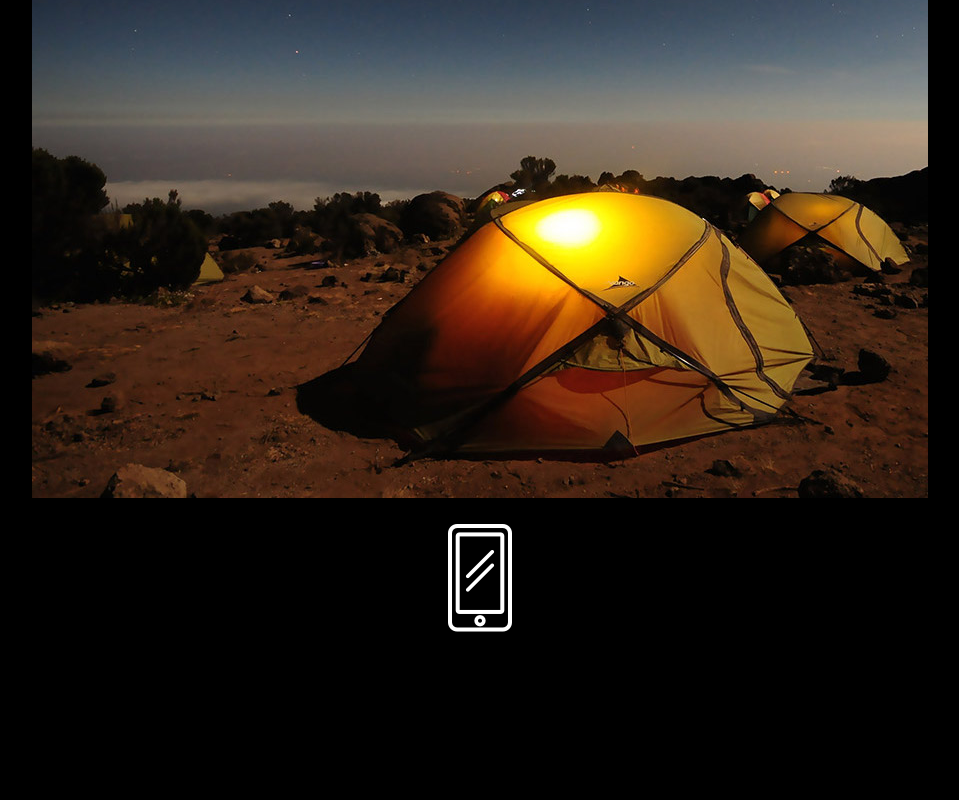
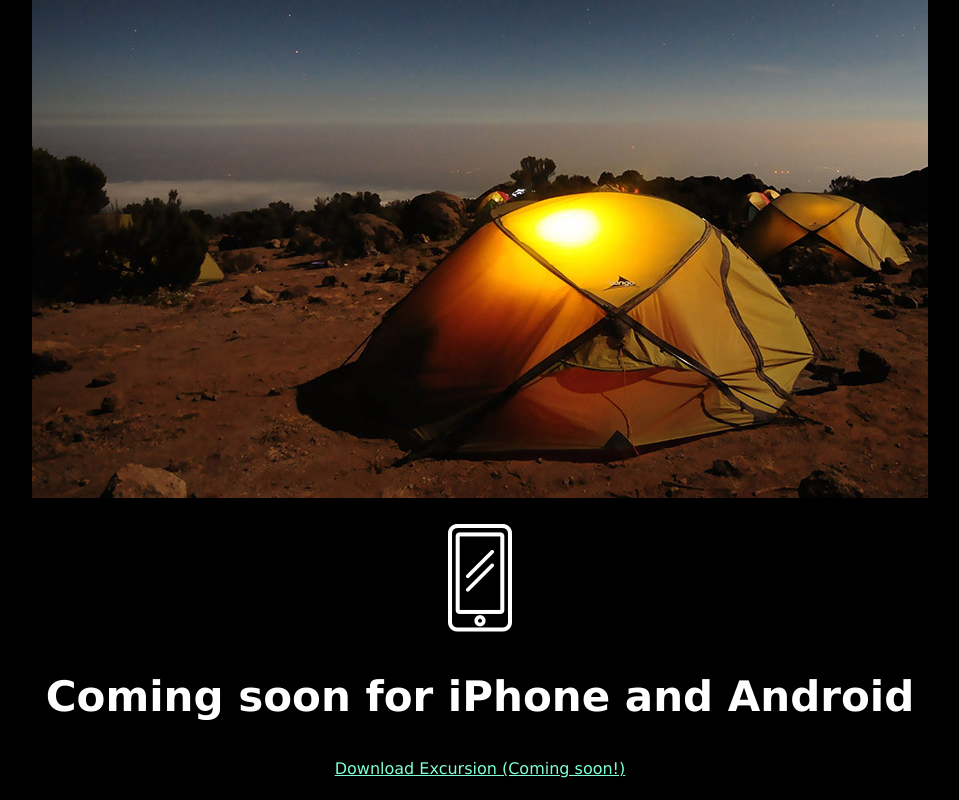
Before and after one commit to JenRolls/Excursion, a plain HTML site: page index.html in a window 1280 px wide. Shown: the part 687-1487 px from the top of the page, without its empty margins (160-1119 px from the left). Before the commit the page ends 1345 px from the top, so only its background shows below. Drawn offline with Linux system fonts and the light colour scheme.

Commit message:
added next coming soon

```diff
--- a/index.html
+++ b/index.html
@@ -9,7 +9,7 @@
     <body bgcolor="black">
 <h1>Discover hidden places in the world around you.</h1>
 <p>
-  <a class="cta" href="#coming">
+  <a class="cta" href="#">
     Download Excursion (Coming soon!)</a>
   </p>
     <video autoplay muted loop width="240" height="320">
@@ -24,5 +24,10 @@
 <p>
   <img class="app" src="./resources/images/phone.png">
 </p>
+<h2>Coming soon for iPhone and Android</h2>
+<p>
+  <a class="cta" href="#">
+    Download Excursion (Coming soon!)</a>
+  </p>
   </body>
 </html>
--- a/resources/css/style.css
+++ b/resources/css/style.css
@@ -30,8 +30,26 @@ h2 {
 }
 h2 {
 display: block;
+-webkit-margin-before: 0.83em;
+-webkit-margin-after: 0.83em;
+-webkit-margin-start: 0px;
+-webkit-margin-end: 0px;
+font-weight: bold;
 }
 p {
   color: grey;
   font-size: 21px;
 }
+element.style{
+}
+.cta {
+  color: aquamarine;
+  font-size: 16px;
+}
+a:-webkit-any-link {
+  color: auto;
+  text-decoration: underline;
+    text-decoration-line: underline;
+    text-decoration-style: initial;
+    text-decoration-color: initial;
+}
```
